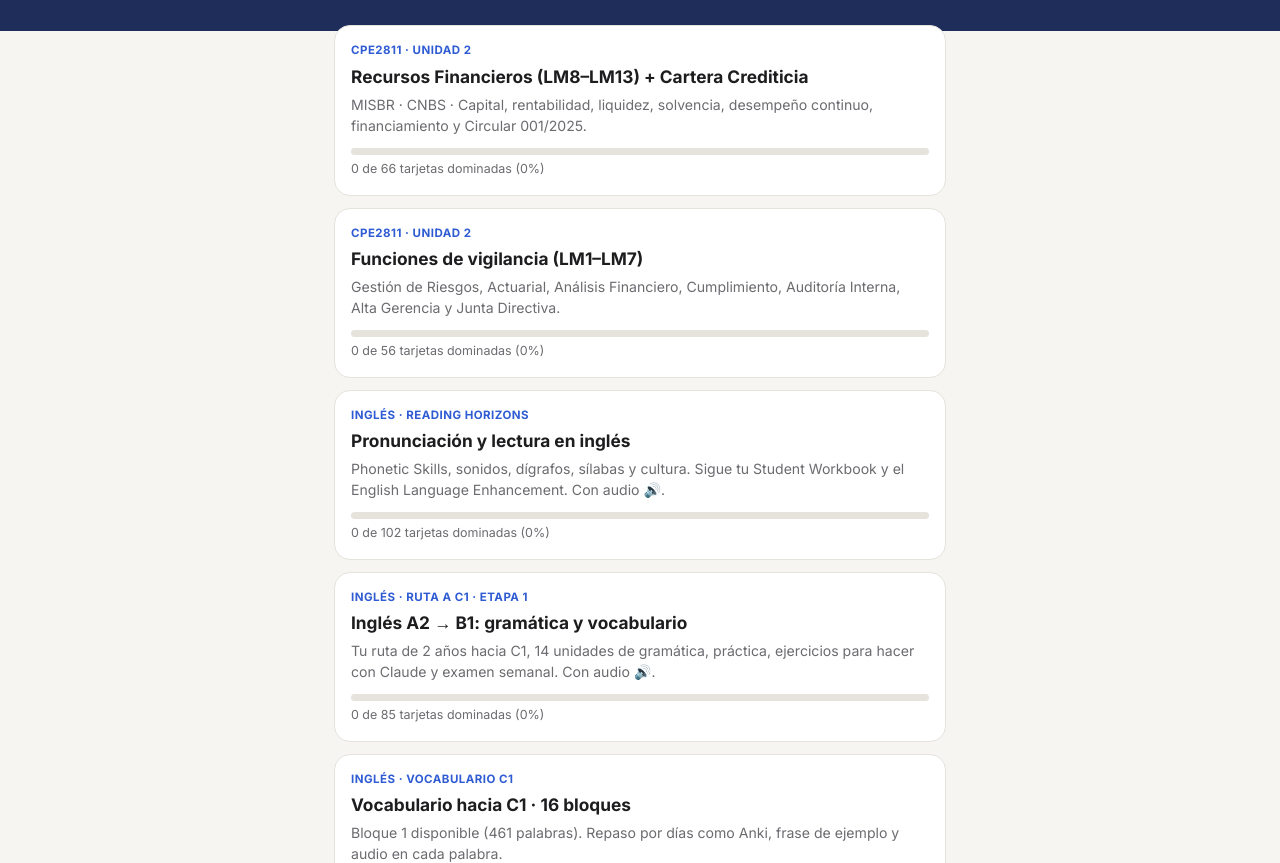
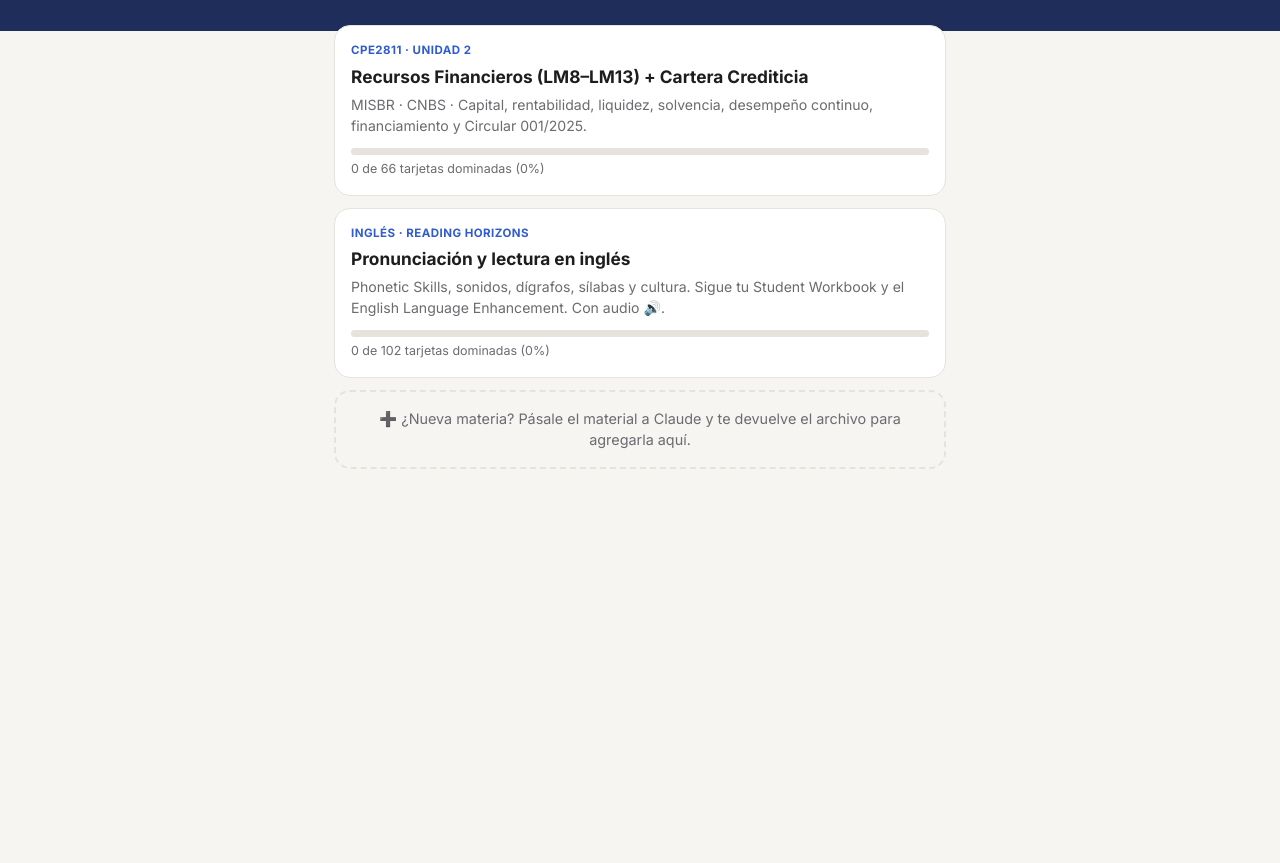
Before and after one commit to ilia-lit/estudio-activo, a plain HTML site: page index.html in a window 1280 px wide. Shown: the part 89-952 px from the top of the page. After the commit the page ends 800 px from the top, so only its background shows below. Drawn offline with Linux system fonts and the light colour scheme.

Commit message:
Add files via upload

```diff
--- a/index.html
+++ b/index.html
@@ -52,22 +52,13 @@ const MATERIAS=[
   {file:"unidad2.html", tag:"CPE2811 · Unidad 2", title:"Recursos Financieros (LM8–LM13) + Cartera Crediticia",
    desc:"MISBR · CNBS · Capital, rentabilidad, liquidez, solvencia, desempeño continuo, financiamiento y Circular 001/2025.",
    key:"u2_boxes", total:66},
-  {file:"vigilancia.html", tag:"CPE2811 · Unidad 2", title:"Funciones de vigilancia (LM1–LM7)",
-   desc:"Gestión de Riesgos, Actuarial, Análisis Financiero, Cumplimiento, Auditoría Interna, Alta Gerencia y Junta Directiva.",
-   key:"lm17_boxes", total:56},
   {file:"ingles.html", tag:"Inglés · Reading Horizons", title:"Pronunciación y lectura en inglés",
    desc:"Phonetic Skills, sonidos, dígrafos, sílabas y cultura. Sigue tu Student Workbook y el English Language Enhancement. Con audio 🔊.",
-   key:"en_boxes", total:102},
-  {file:"ingles-b1.html", tag:"Inglés · Ruta a C1 · Etapa 1", title:"Inglés A2 → B1: gramática y vocabulario",
-   desc:"Tu ruta de 2 años hacia C1, 14 unidades de gramática, práctica, ejercicios para hacer con Claude y examen semanal. Con audio 🔊.",
-   key:"b1_boxes", total:85}
-  ,{file:"vocabulario.html", tag:"Inglés · Vocabulario C1", title:"Vocabulario hacia C1 · 16 bloques",
-   desc:"Bloque 1 disponible (461 palabras). Repaso por días como Anki, frase de ejemplo y audio en cada palabra.",
-   key:"voc_state", total:461}
+   key:"en_boxes", total:102}
 ];
 function get(k){try{return JSON.parse(localStorage.getItem(k)||'{}')}catch(e){return {}}}
 document.getElementById('list').innerHTML=MATERIAS.map(m=>{
-  const b=get(m.key); const done=Object.values(b).filter(v=>typeof v==='number'?v===3:(v&&v.b>=3)).length; const pct=Math.round(100*done/m.total);
+  const b=get(m.key); const done=Object.values(b).filter(v=>v===3).length; const pct=Math.round(100*done/m.total);
   return `<a class="m" href="${m.file}"><div class="tag">${m.tag}</div><h2>${m.title}</h2><p>${m.desc}</p>
   <div class="bar"><i style="width:${pct}%"></i></div><div class="prog">${done} de ${m.total} tarjetas dominadas (${pct}%)</div></a>`}).join('');
 // instalación
--- a/sw.js
+++ b/sw.js
@@ -1,7 +1,7 @@
 // Cambia VERSION cada vez que agregues o actualices una materia
-const VERSION = 'estudio-v7';
+const VERSION = 'estudio-v2';
 const FILES = [
-  './', './index.html', './unidad2.html', './vigilancia.html', './ingles.html', './ingles-b1.html', './vocabulario.html', './manifest.webmanifest',
+  './', './index.html', './unidad2.html', './ingles.html', './manifest.webmanifest',
   './icon-192.png', './icon-512.png', './icon-maskable.png', './apple-touch-icon.png'
 ];
 
```
Also changed, not shown: ingles.html (+2 -4 lines).
